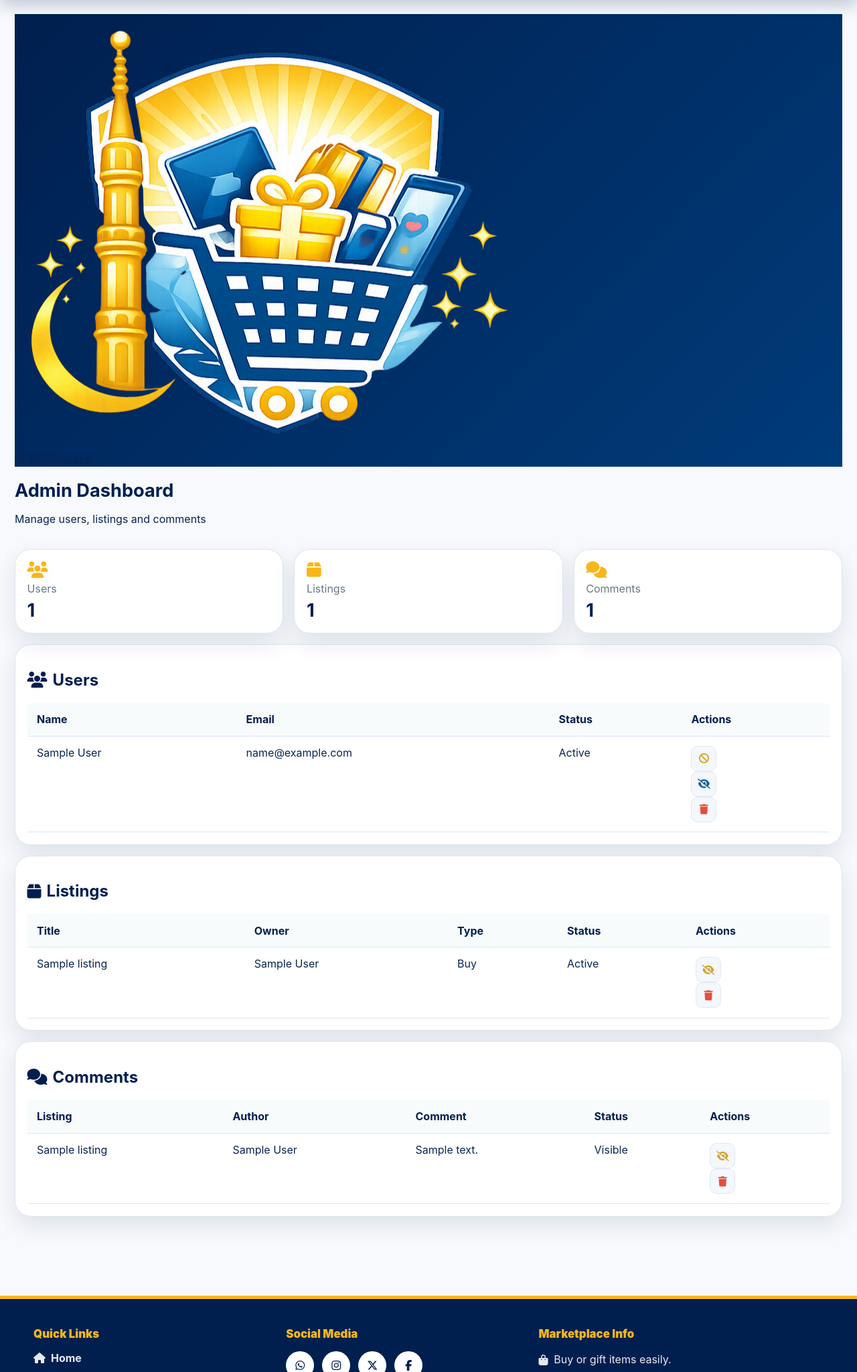
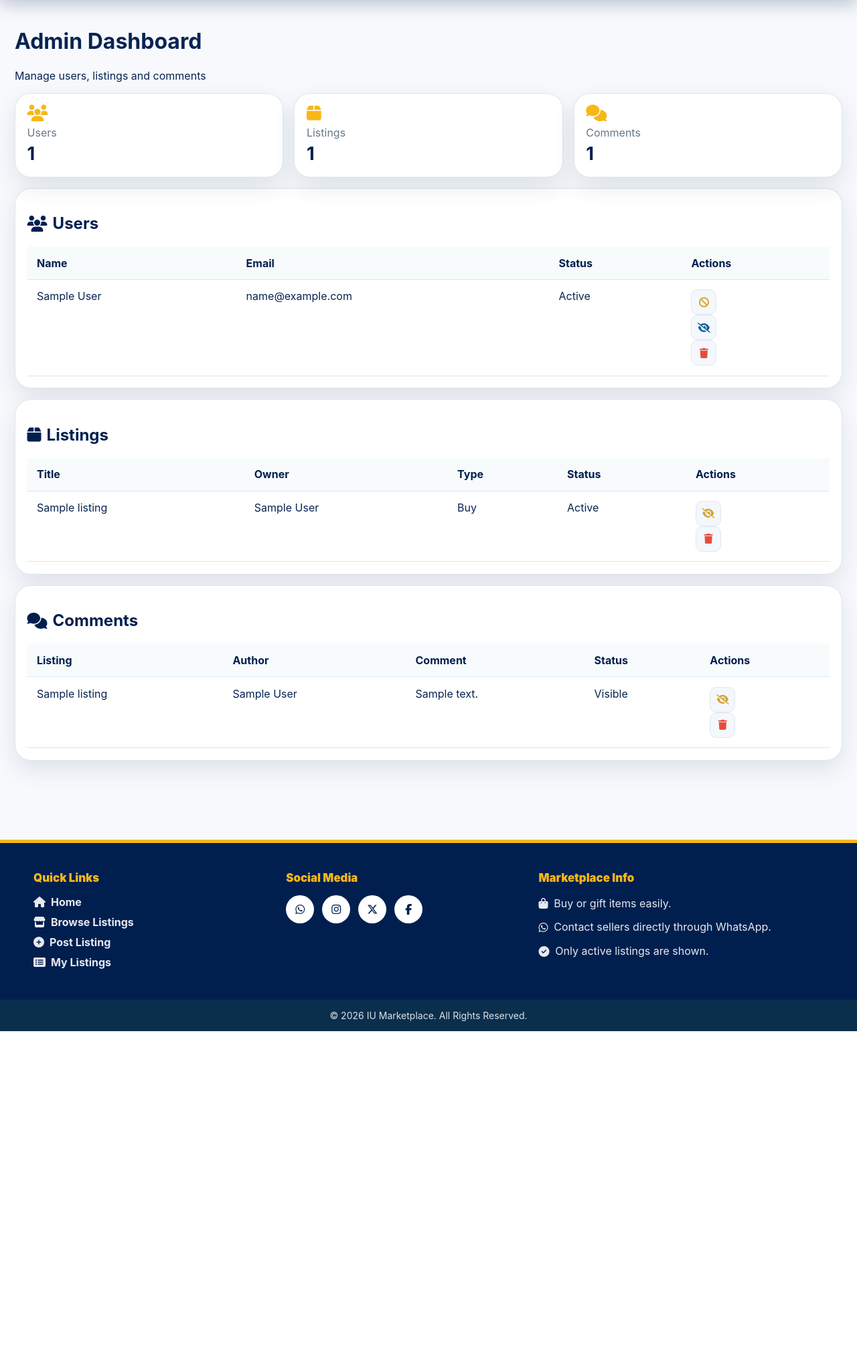
Before and after one commit to AbdulBasit-TechBro/iu-marketplace, a Flask app: page /admin in a window 1280 px wide. Shown: the part 72-2121 px from the top of the page at 67% size. After the commit the page ends 1612 px from the top, so only its background shows below. Run offline with Flask 3, Linux system fonts and the light colour scheme; a user stored in the database is signed in; tables that the repository leaves empty hold one stand-in row (values such as "Sample post"); parts of the project's set-up code (start-up, migrations or seed data) failed here and were passed over.

Commit message:
UI redesign: navbar, listings, admin dashboard with icons

```diff
--- a/templates/admin_dashboard.html
+++ b/templates/admin_dashboard.html
@@ -4,14 +4,7 @@
 {% block content %}
 <main class="dashboard-page">
 
-    <section class="dashboard-card">
-        <div class="dashboard-card-header">
-            <img src="{{ url_for('static', filename='images/logo.png') }}" alt="IU Marketplace logo">
-            <span>{{ t('app_name') }}</span>
-        </div>
 
-        <div class="dashboard-card-body">
-            <section class="section-head">
                 <div>
                     <h1>{{ t('admin_dashboard') }}</h1>
                     <p class="dashboard-subtitle">{{ t('manage_users_items_comments') }}</p>
--- a/templates/my_listings.html
+++ b/templates/my_listings.html
@@ -6,10 +6,7 @@
 
     <section class="dashboard-card">
 
-        <div class="dashboard-card-header">
-            <img src="{{ url_for('static', filename='images/logo.png') }}">
-            <span>IU Marketplace</span>
-        </div>
+
 
         <div class="dashboard-card-body">
 
```
